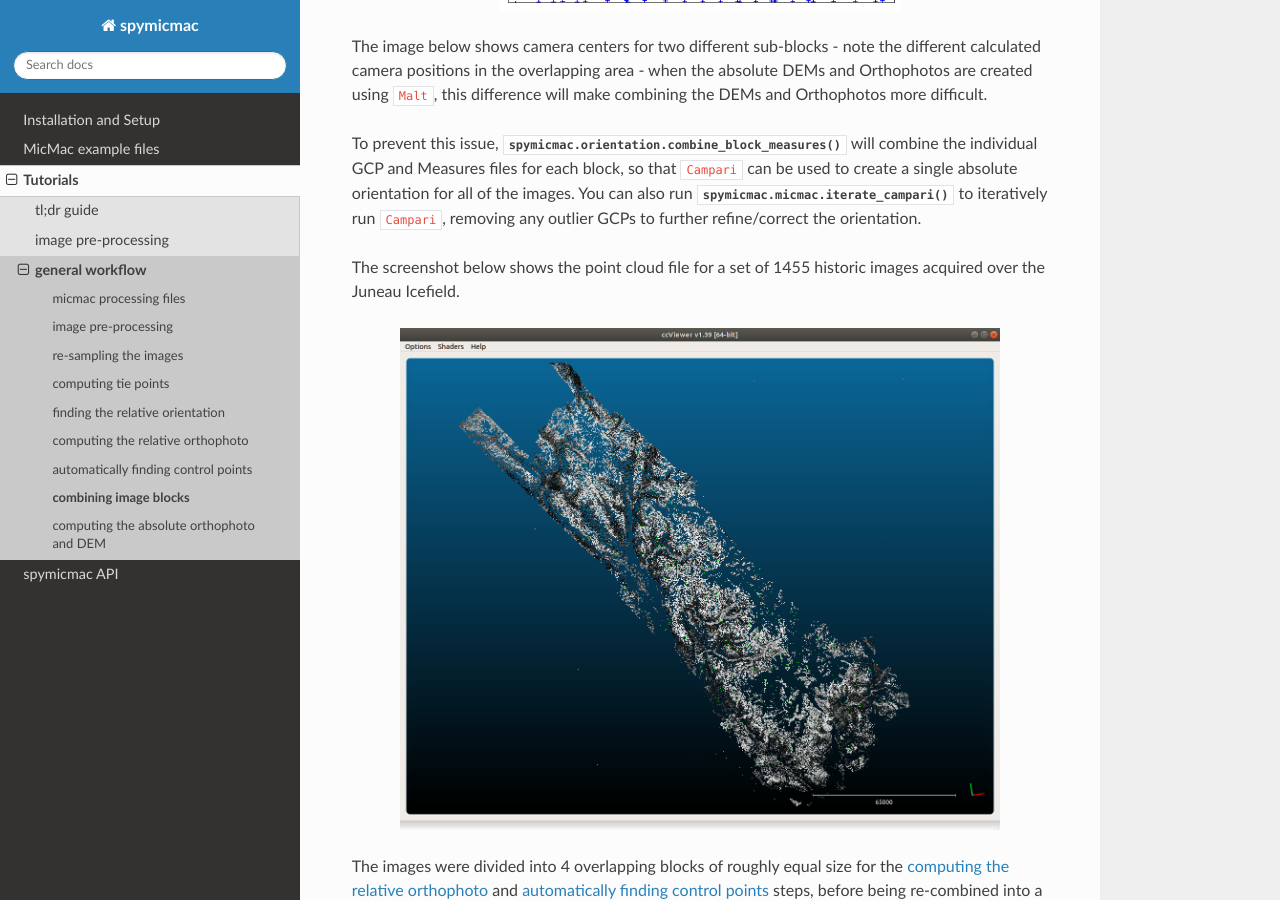
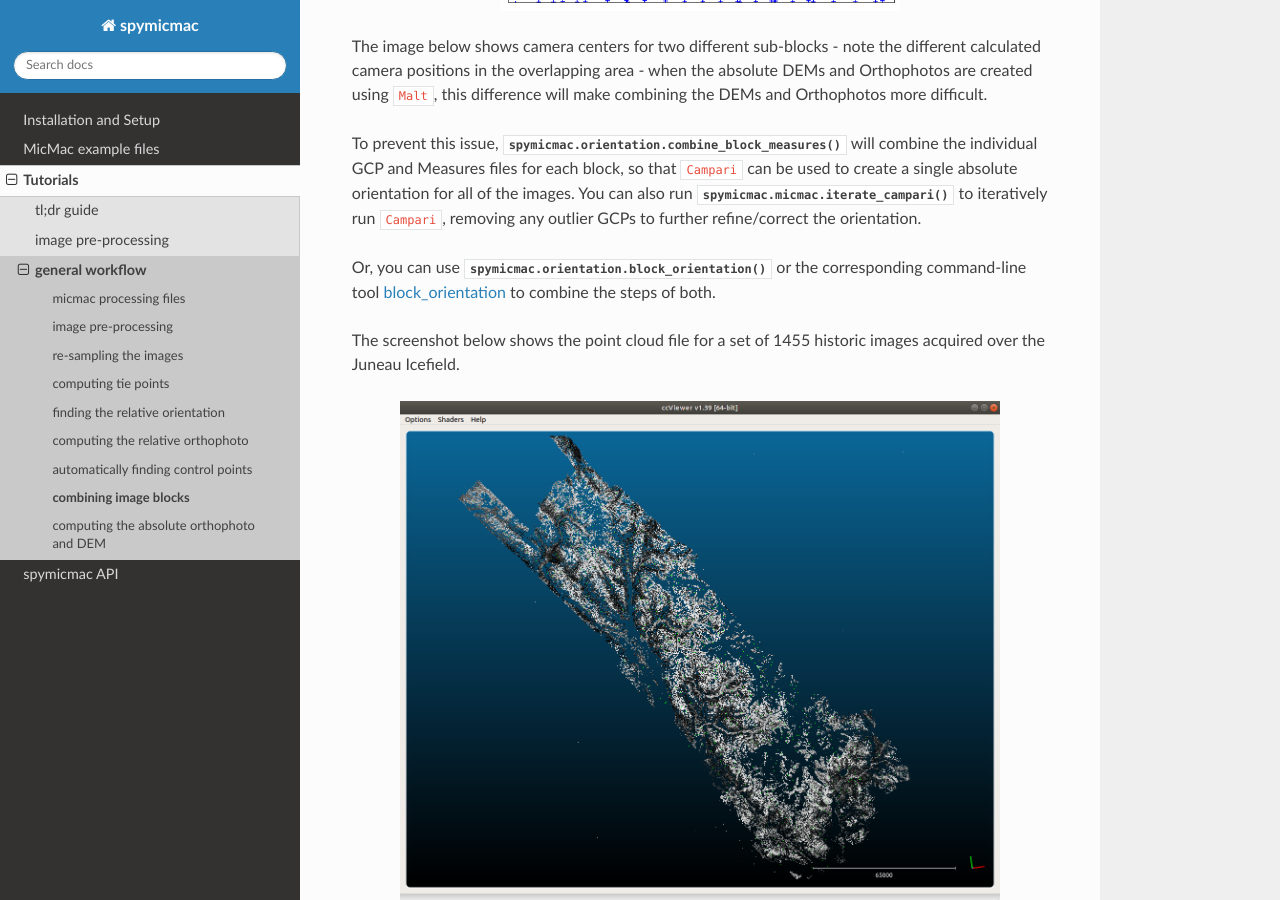
Before and after one commit to iamdonovan/spymicmac, a Sphinx documentation site: the page built from doc/tutorials/micmac_processing/blocks.rst, in a window 1280 px wide and 900 px high, scrolled down 881 px. Built offline with Sphinx 7.4.7 and the Read the Docs theme 2.0.0, drawn with Linux system fonts in a browser that asks for light colours; the version number could not be read and is left out.

Commit message:
add links to block_orientation tools

```diff
--- a/doc/tutorials/micmac_processing/blocks.rst
+++ b/doc/tutorials/micmac_processing/blocks.rst
@@ -27,6 +27,9 @@
 images. You can also run :py:meth:`spymicmac.micmac.iterate_campari` to iteratively run ``Campari``, removing any
 outlier GCPs to further refine/correct the orientation.
 
+Or, you can use :py:meth:`spymicmac.orientation.block_orientation` or the corresponding command-line tool
+:doc:`../../spymicmac/scripts/block_orientation` to combine the steps of both.
+
 The screenshot below shows the point cloud file for a set of 1455 historic images acquired over the Juneau Icefield.
 
 .. image:: ../../img/final_ori.png
```
